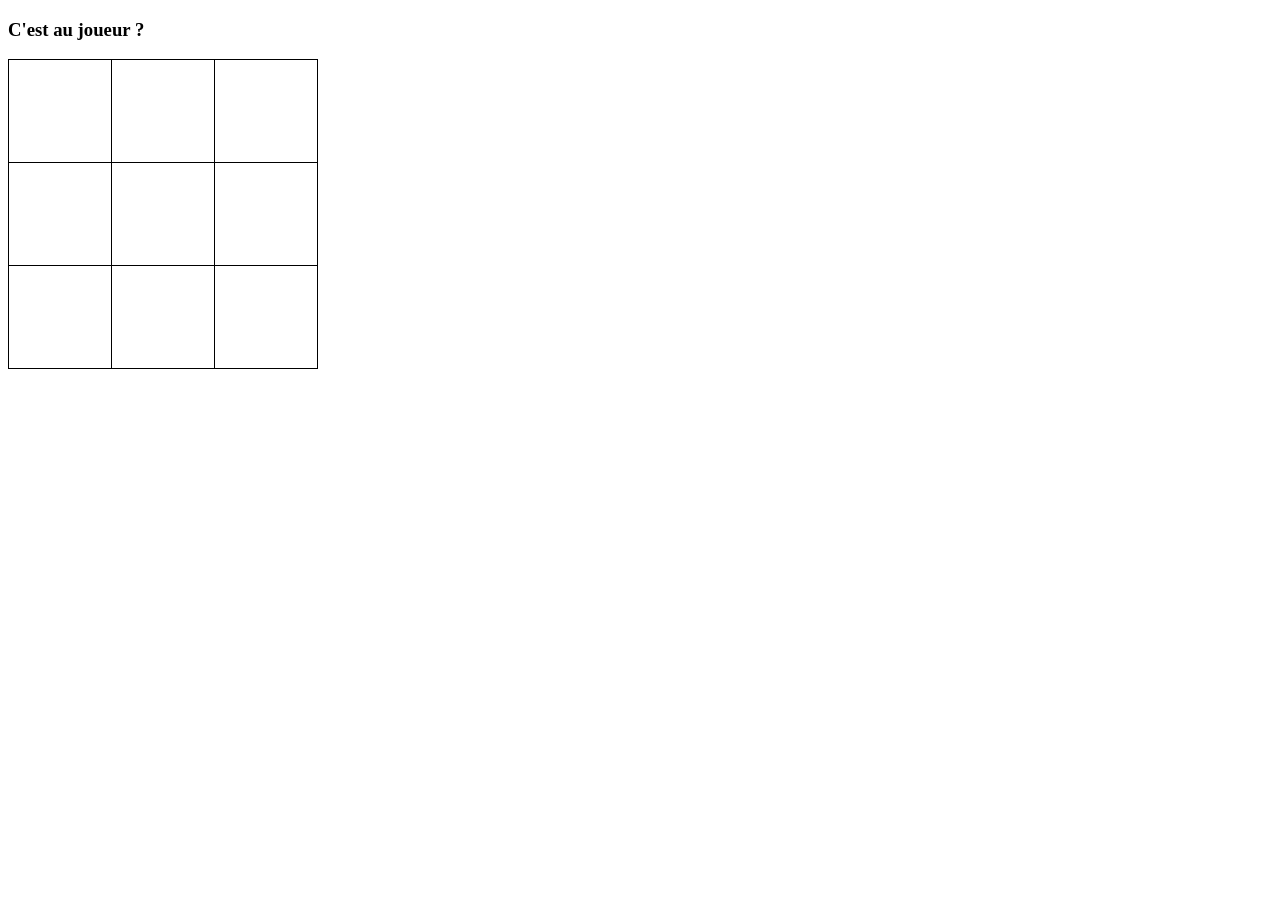
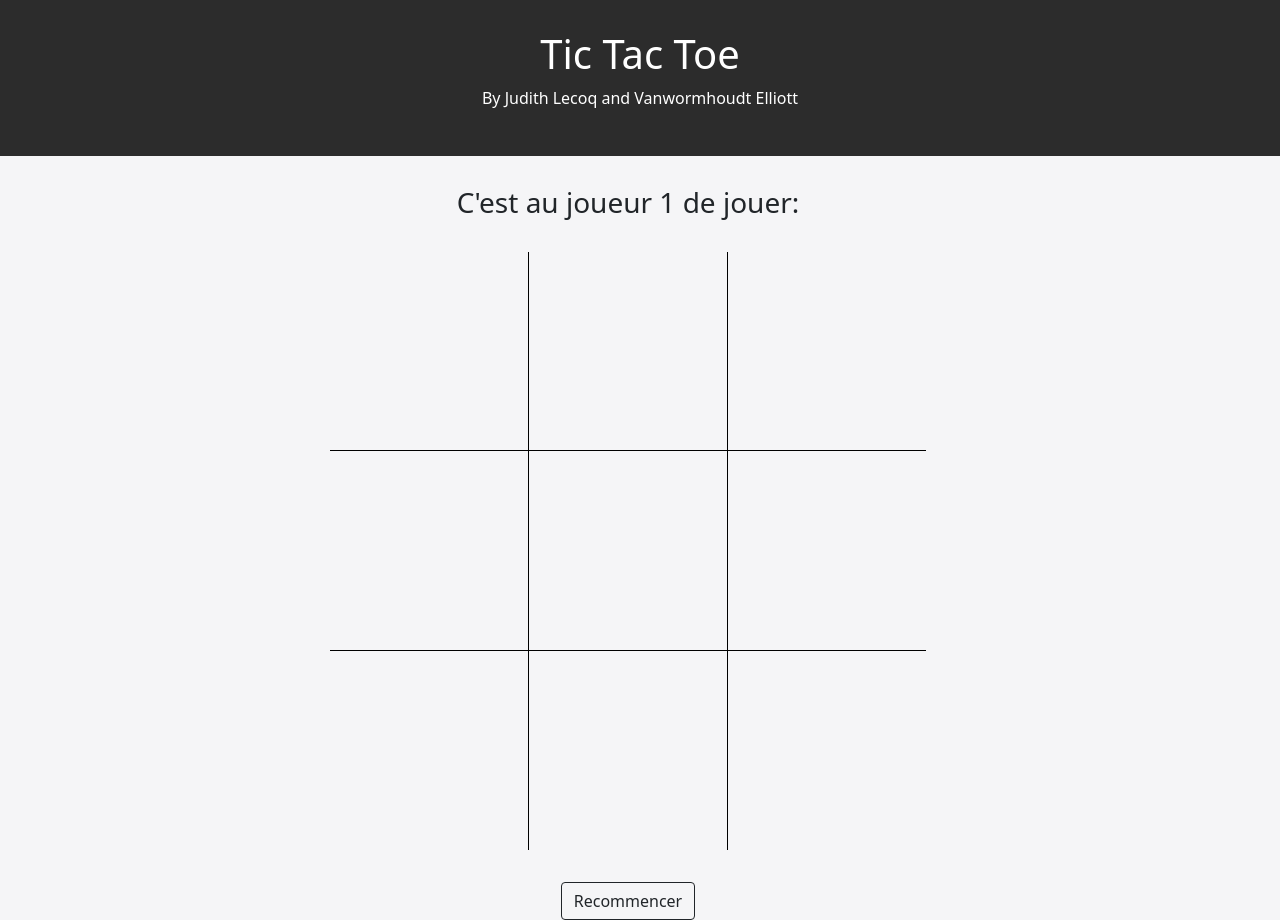
Before and after one commit to Sellierm/TPIsen, a plain HTML site: page TPJs/tp4/exercice_3/index.html in a window 1280 px wide. Before the commit the page ends 800 px from the top, so only its background shows below. Drawn offline with nearby package versions, Linux system fonts and the light colour scheme.

Commit message:
finished TP 4

```diff
--- a/TPJs/tp4/exercice_2/TicTacToe.js
+++ b/TPJs/tp4/exercice_2/TicTacToe.js
@@ -49,6 +49,7 @@ class TicTacToe extends Observable{
     hasWinner(){
         for(let i = 0; i < 3; i++) {
             if(this.grid[i][0] === this.grid[i][1] && this.grid[i][1] === this.grid[i][2] && this.grid[i][0] !== undefined){
+                console.log("ça marche 1")
                 if(this.grid[i][0] === 1){
                     this.winner = 1;
                 }
@@ -60,6 +61,7 @@ class TicTacToe extends Observable{
 
             }
             if(this.grid[0][i] === this.grid[1][i] && this.grid[1][i] === this.grid[2][i] && this.grid[0][i] !== undefined){
+                console.log("ça marche 2")
                 if(this.grid[0][i] === 1){
                     this.winner = 1;
                 }
@@ -70,6 +72,7 @@ class TicTacToe extends Observable{
             }
         }
         if(this.grid[0][0] === this.grid[1][1] && this.grid[1][1] === this.grid[2][2] && this.grid[2][2] !== undefined){
+            console.log("ça marche 3")
             if(this.grid[1][1] === 1){
                 this.winner = 1;
             }
--- a/TPJs/tp4/exercice_3/TicTacToeView.js
+++ b/TPJs/tp4/exercice_3/TicTacToeView.js
@@ -1,3 +1,53 @@
-class TicTacToeView{
+class TicTacToeView extends Observable{
+    constructor(game,name) {
+        super();
+        this.game = game;
+        this.name = name;
+        let playerTurn = document.getElementById("player_number");
+        playerTurn.textContent = "1";
 
+        let td = document.getElementsByTagName("td");
+        for(let i = 1;i< 10;i++){
+            this.on(i.toString(), x => {
+                if(this.game.getCaseState(Math.trunc((i-1)/3),(i-1)%3) === undefined && !this.game.isFinished()) {
+                    this.game.play(Math.trunc((i - 1) / 3), (i - 1) % 3);
+                    let playerTurn = document.getElementById("player_number");
+                    playerTurn.textContent = 1 + this.game.getCurrentPlayer()
+                    let div = document.getElementsByTagName("td");
+                    if (this.game.getCurrentPlayer() == 0) {
+                        let img = document.createElement("img")
+                        img.src ="images/circle.png";
+                        div[i - 1].appendChild(img);
+                    } else {
+                        let img = document.createElement("img")
+                        img.src ="images/cross.png";
+                        div[i - 1].appendChild(img);
+                    }
+                    if (this.game.isFinished()) {
+                        let title = document.getElementById("resultat");
+                        if (this.game.hasWinner()) {
+                            let title = document.getElementById("resultat");
+                            title.textContent = "Le joueur " + this.game.getWinner() + " gagne la partie!";
+                        }
+                        else {
+                            title.textContent = "Pas de gagnant pour cette fois!";
+                        }
+                    }
+                }
+            });
+            td[i-1].addEventListener("click",event => {
+               this.trigger(i.toString())
+            });
+            document.getElementById("reset").addEventListener("click",event =>{
+                this.game.reset();
+                let td= document.getElementsByTagName("td");
+                for(let i=0;i<9; i++){
+                    if(td[i].firstElementChild){
+                        td[i].removeChild(td[i].firstElementChild)
+                    }
+                }
+                }
+            )
+        }
+    }
 }
--- a/TPJs/tp4/exercice_3/index.html
+++ b/TPJs/tp4/exercice_3/index.html
@@ -3,30 +3,48 @@
 <head>
 	<title>Morpion - Tests unitaires</title>
 	<meta http-equiv="Content-Type" content="text/html; charset=UTF-8" />
+	<script src="https://cdn.jsdelivr.net/npm/bootstrap@5.0.0-beta1/dist/js/bootstrap.bundle.min.js" integrity="sha384-ygbV9kiqUc6oa4msXn9868pTtWMgiQaeYH7/t7LECLbyPA2x65Kgf80OJFdroafW" crossorigin="anonymous"></script>
+	<link href="https://cdn.jsdelivr.net/npm/bootstrap@5.0.0-beta1/dist/css/bootstrap.min.css"
+		  rel="stylesheet" integrity="sha384-giJF6kkoqNQ00vy+HMDP7azOuL0xtbfIcaT9wjKHr8RbDVddVHyTfAAsrekwKmP1" crossorigin="anonymous">
 	<link rel="stylesheet" type="text/css" href="morpion.css" />
 	<script type="text/javascript" src="../exercice_1/Observable.js"></script>
+	<script type="text/javascript" src="../exercice_1/Event.js"></script>
 	<script type="text/javascript" src="../exercice_2/TicTacToe.js"></script>
 	<script type="text/javascript" src="TicTacToeView.js"></script>
 </head>
-  <body>
-    <h3>C'est au joueur <span id="player_number">?</span></h3>
+<div>
+	<div class="jumbotron text-center" >
+		<h1>Tic Tac Toe</h1>
+		<p>By Judith Lecoq and Vanwormhoudt Elliott</p>
+	</div>
+	<div class="row game ">
+
+		<div class="col-2"></div>
+		<div class="col-8">
+		<h3>C'est au joueur <span id="player_number">?</span> de jouer:</h3>
 		<table id="morpion">
 			<tr>
-			<td data='1'></td>
-			<td data='2'></td>
-			<td data='3'></td>
+				<td></td>
+				<td></td>
+				<td></td>
 		</tr>
 		<tr>
-			<td data='4'></td>
-			<td data='5'></td>
-			<td data='6'></td>
+			<td></td>
+			<td></td>
+			<td></td>
 		</tr>
 		<tr>
-			<td data='7'></td>
-			<td data='8'></td>
-			<td data='9'></td>
+			<td></td>
+			<td></td>
+			<td></td>
 		</tr>
 	</table>
+	<h3 id="resultat"></h3>
+			<button type="button" id="reset" class="btn btn-outline-dark">Recommencer</button>
+		</div>
+		<div class="col-2"></div>
+	</div>
 	<script type="text/javascript" src="main.js"></script>
+
 </body>
 </html>
--- a/TPJs/tp4/exercice_3/main.js
+++ b/TPJs/tp4/exercice_3/main.js
@@ -1,4 +1,5 @@
 (function() {
 	let game = new TicTacToe();
     let view = new TicTacToeView(game, 'morpion1');
+
 })();
--- a/TPJs/tp4/exercice_3/morpion.css
+++ b/TPJs/tp4/exercice_3/morpion.css
@@ -1,11 +1,41 @@
 table {
 	border-collapse: collapse;
+	border-spacing: 0;
+	border: solid 2px #f5f5f7;;
+	background: transparent;
+	margin:30px auto 30px auto;
+	width:600px;
+	height: 600px;
 }
 
 td {
-	border: solid 1px black;
+
+	border: solid 1px #000000;
 	display: table-cell;
-	width: 100px;
-	height: 100px;
+	width: 200px;
+	height: 200px;
+	padding:0px;
+	margin:0px;
 	text-align: center;
 }
+
+img{
+	border: 0px;
+}
+
+.jumbotron{
+	background: #2c2c2c;
+	color:white;
+	padding: 30px 0 30px 0;
+}
+
+body{
+	background:#f5f5f7;;
+}
+
+.game{
+	width: 100%;
+	text-align: center;
+	height: auto;
+	margin-top: 30px;
+}
```
Also changed, not shown: TPJs/tp4/exercice_3/images/circle.png (added), TPJs/tp4/exercice_3/images/cross.png (added). Lines whose indentation alone changed are shown as unchanged.
